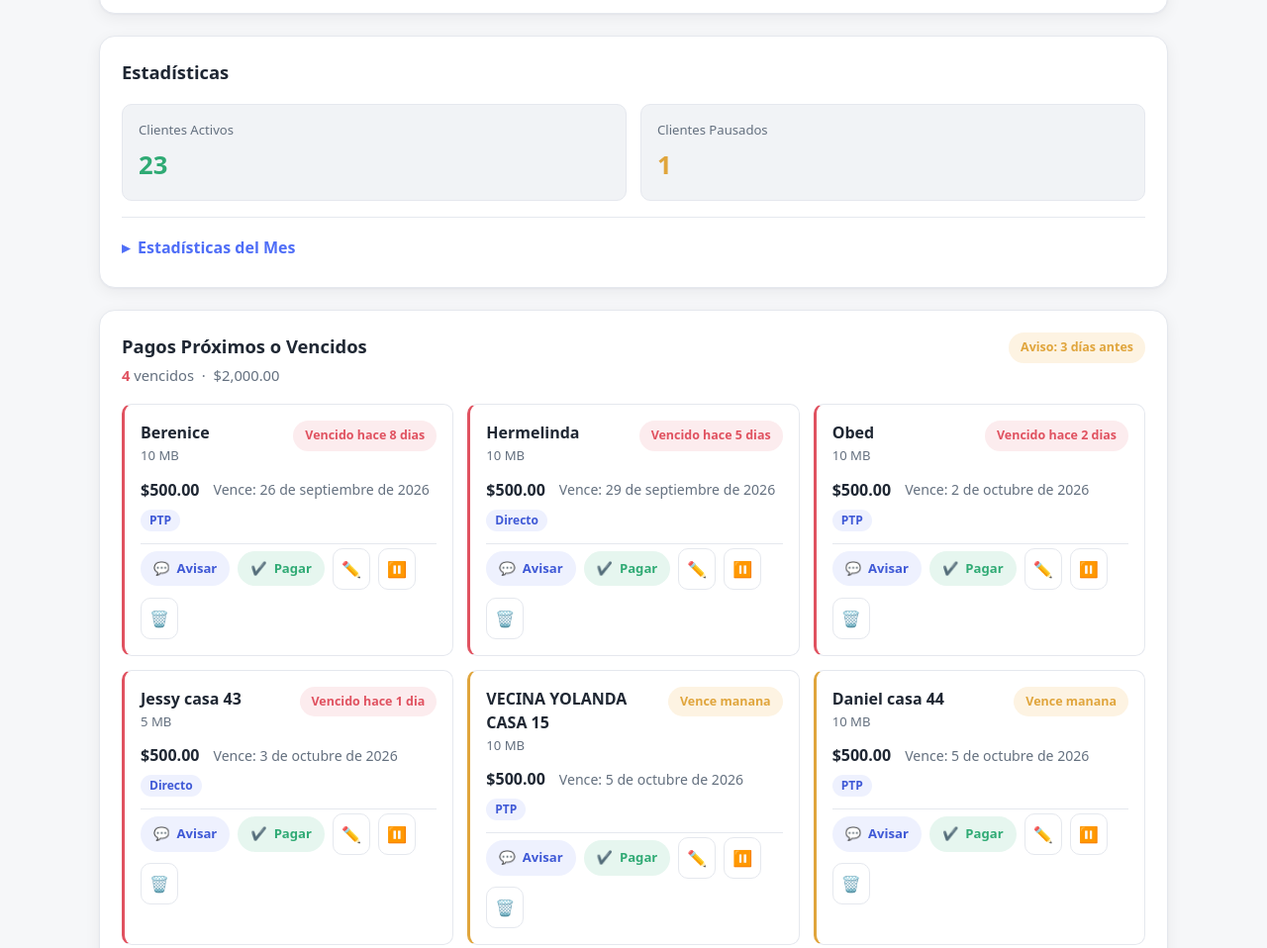
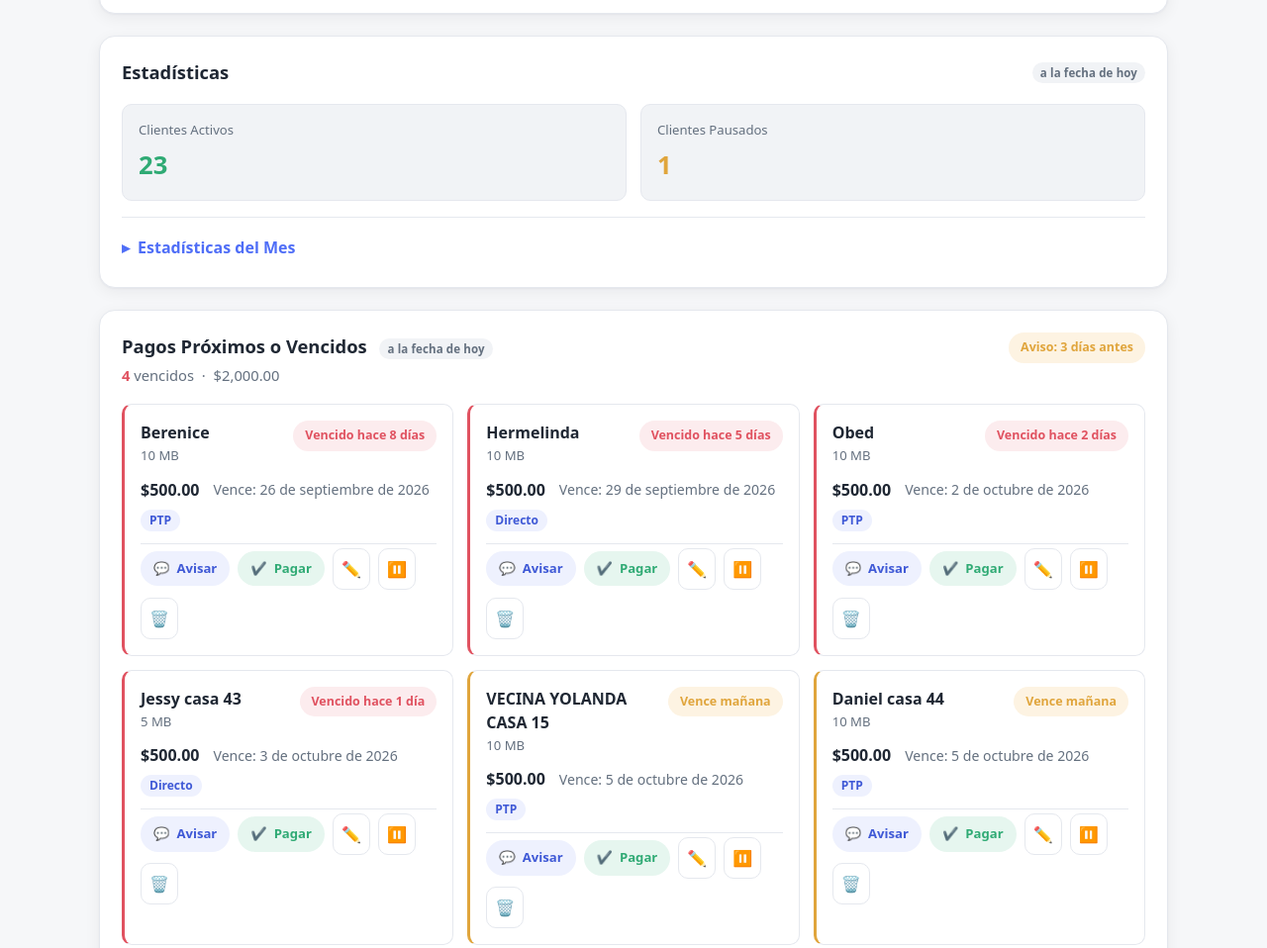
Before and after one commit to octaredoficial/panel-control-clientes, a plain HTML site: page index.html in a window 1280 px wide. Shown: the part 304-1262 px from the top of the page at 99% size. Drawn offline with Linux system fonts and the light colour scheme.

Commit message:
fix: unificar criterio de vencido, acentos y aclaraciones de UI (revision v1)

```diff
--- a/app.js
+++ b/app.js
@@ -424,8 +424,8 @@
         clase: "vencido",
         texto:
           vencidoN === 1
-            ? "Vencido hace 1 dia"
-            : "Vencido hace " + vencidoN + " dias",
+            ? "Vencido hace 1 día"
+            : "Vencido hace " + vencidoN + " días",
         diasVencido: vencidoN
       };
     }
@@ -435,13 +435,13 @@
     }
 
     if (dias === 1) {
-      return { clase: "proximo", texto: "Vence manana", diasVencido: 0 };
+      return { clase: "proximo", texto: "Vence mañana", diasVencido: 0 };
     }
 
     if (dias <= diasAviso) {
       return {
         clase: "proximo",
-        texto: "Vence en " + dias + " dias",
+        texto: "Vence en " + dias + " días",
         diasVencido: 0
       };
     }
@@ -451,14 +451,14 @@
     if (cliente && cliente.ultimoPago) {
       return {
         clase: "pagado",
-        texto: "Pagado - vence en " + dias + " dias",
+        texto: "Pagado · vence en " + dias + " días",
         diasVencido: 0
       };
     }
 
     return {
       clase: "ok",
-      texto: "Vence en " + dias + " dias",
+      texto: "Vence en " + dias + " días",
       diasVencido: 0
     };
   }
@@ -888,6 +888,22 @@
   }
 
   /* ----------------------------------------------------------
+     Criterio UNICO de "vencido" (hallazgo de revision #1)
+     ------------------------------------------------------------
+     Un cliente SOLO cuenta como vencido si esta Activo y su fecha de
+     vencimiento ya paso. Un cliente Pausado NUNCA es "vencido": no se
+     le cobra mientras esta en pausa. Esta funcion se usa en TODOS los
+     conteos (chip "Vencidos", estadistica de vencidos y panel de Pagos)
+     para que los numeros sean coherentes entre si.
+     ---------------------------------------------------------- */
+  function esVencido(cliente) {
+    if (!cliente || cliente.estatus !== "Activo") {
+      return false;
+    }
+    return PCC.estadoPago(cliente, HOY).clase === "vencido";
+  }
+
+  /* ----------------------------------------------------------
      Normalizacion de celular para WhatsApp (MX)
      ---------------------------------------------------------- */
   function normalizarCelular(celular) {
@@ -995,8 +1011,8 @@
       } else if (c.tipoPago === "Directo") {
         directo += 1;
       }
-      var est = PCC.estadoPago(c, HOY);
-      if (est.clase === "vencido") {
+      // Criterio unico: un Pausado nunca cuenta como vencido (ver esVencido).
+      if (esVencido(c)) {
         vencidos += 1;
       } else {
         corriente += 1;
@@ -1010,6 +1026,11 @@
       if (!f || !mismoMes(f, mes)) {
         return;
       }
+      // "Pagos cobrados este mes" cuenta SOLO los ingresos marcados con
+      // esPago=true, es decir, los cobros registrados con el boton "Pagar"
+      // de una tarjeta de cliente. Es intencional: un ingreso manual
+      // (modal "Nuevo Ingreso") no representa el cobro de una mensualidad,
+      // asi que no incrementa este contador (aunque si suma a "Ingresos").
       if (m.tipo === "ingreso" && m.esPago) {
         cobrados += 1;
       }
@@ -1037,6 +1058,8 @@
     }
 
     // Solo clientes vencidos o proximos (dentro de la ventana de aviso).
+    // Los Pausados quedan fuera: mismo criterio que esVencido() usa en los
+    // conteos de chips y estadisticas, para que todo sea coherente.
     var pendientes = lista.filter(function (c) {
       if (c.estatus !== "Activo") {
         return false;
@@ -1054,8 +1077,7 @@
     var numVencidos = 0;
     var montoVencidos = 0;
     pendientes.forEach(function (c) {
-      var est = PCC.estadoPago(c, HOY);
-      if (est.clase === "vencido") {
+      if (esVencido(c)) {
         numVencidos += 1;
         montoVencidos += Number(c.monto) || 0;
       }
@@ -1102,7 +1124,7 @@
       } else if (c.tipoPago === "Directo") {
         conteos.directo += 1;
       }
-      if (PCC.estadoPago(c, HOY).clase === "vencido") {
+      if (esVencido(c)) {
         conteos.vencidos += 1;
       }
     });
@@ -1121,7 +1143,7 @@
         case "pausados":
           return c.estatus === "Pausado";
         case "vencidos":
-          return PCC.estadoPago(c, HOY).clase === "vencido";
+          return esVencido(c);
         case "ptp":
           return c.tipoPago === "PTP";
         case "directo":
--- a/index.html
+++ b/index.html
@@ -102,6 +102,7 @@
       <section class="panel panel--stats" aria-labelledby="stats-titulo">
         <div class="panel__cabecera">
           <h2 class="panel__titulo" id="stats-titulo">Estadísticas</h2>
+          <span class="panel__nota" title="El estado de pago de los clientes se mide siempre contra la fecha de hoy, aunque navegues de mes.">a la fecha de hoy</span>
         </div>
 
         <div class="stats__grid">
@@ -152,7 +153,9 @@
       <section class="panel panel--pagos" aria-labelledby="pagos-titulo">
         <div class="panel__cabecera panel__cabecera--pagos">
           <div>
-            <h2 class="panel__titulo" id="pagos-titulo">Pagos Próximos o Vencidos</h2>
+            <h2 class="panel__titulo" id="pagos-titulo">Pagos Próximos o Vencidos
+              <span class="panel__nota" title="Vencidos y próximos se calculan contra la fecha de hoy, no según el mes seleccionado arriba.">a la fecha de hoy</span>
+            </h2>
             <p class="pagos__resumen">
               <span id="pagos-resumen-num">0</span> vencidos
               <span class="pagos__sep" aria-hidden="true">·</span>
--- a/styles.css
+++ b/styles.css
@@ -307,6 +307,23 @@ body {
   font-weight: 500;
 }
 
+/* Nota aclaratoria "a la fecha de hoy" en Estadisticas y Pagos.
+   Deja claro que el estado de pago se mide contra hoy, no contra el
+   mes seleccionado en el resumen (hallazgo de revision #3). */
+.panel__nota {
+  display: inline-block;
+  margin-left: 8px;
+  padding: 2px 8px;
+  border-radius: var(--radio-chip);
+  background: var(--superficie-2);
+  color: var(--texto-suave);
+  font-size: 0.72rem;
+  font-weight: 600;
+  letter-spacing: 0.01em;
+  vertical-align: middle;
+  cursor: help;
+}
+
 /* ---------------------- Resumen del mes ------------------- */
 .resumen__nav {
   display: flex;
@@ -474,6 +491,13 @@ body {
 .estado-pagado {
   background: var(--verde-suave);
   color: var(--verde);
+  border-color: transparent;
+}
+
+/* Estado neutro: al corriente, sin urgencia (fuera de la ventana de aviso) */
+.estado-ok {
+  background: var(--superficie-2);
+  color: var(--texto-suave);
   border-color: transparent;
 }
 
```
Also changed, not shown: README.md.
